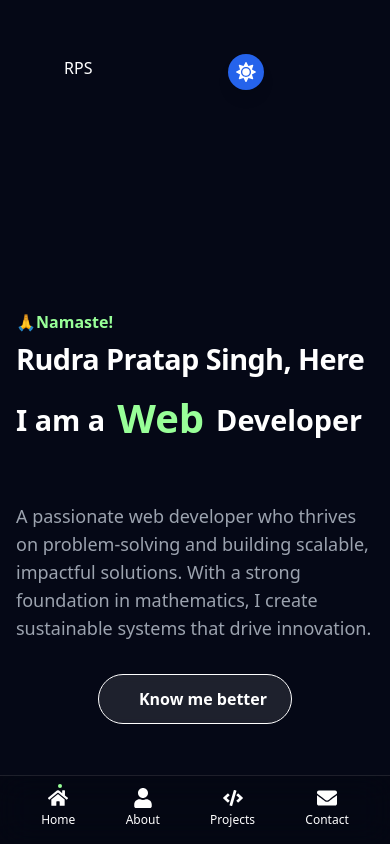
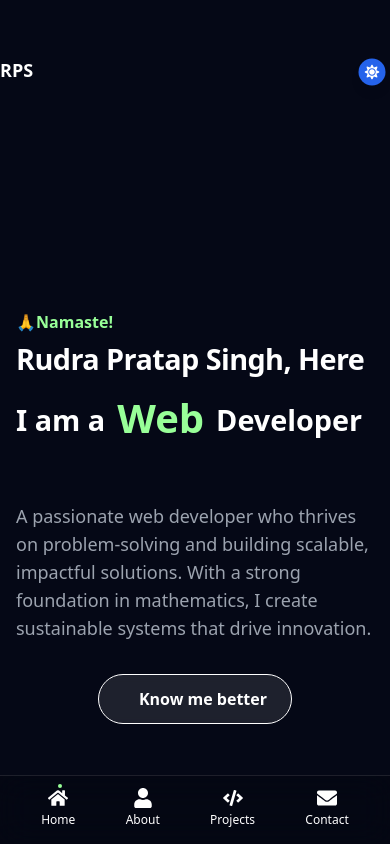
Before and after one commit to lord-rudra0/My-Portfolio, a React (Vite) app: page / in a window 390 px wide. Shown: the top 844 px of the page. Built offline with nearby package versions, Linux system fonts and the light colour scheme.

Commit message:
navbar fix in mobile

```diff
--- a/src/components/Navbar.jsx
+++ b/src/components/Navbar.jsx
@@ -19,7 +19,6 @@ const Navbar = () => {
   const boxBg = useTransform(scrollY, [0, 100], ['rgba(255,255,255,0)', 'rgba(255,255,255,0.05)']);
   const boxBorder = useTransform(scrollY, [0, 100], ['0px', '1px']);
   const itemSpacing = useTransform(scrollY, [0, 100], [40, 20]);
-  const logoMargin = useTransform(scrollY, [0, 100], ['0 4rem', '0 0.75rem']);
   const blur = useTransform(scrollY, [0, 100], [0, 8]);
 
   const links = [
@@ -53,20 +52,20 @@ const Navbar = () => {
             borderWidth: boxBorder,
             backdropFilter: `blur(${blur}px)`,
           }}
-          className="rounded-full flex items-center justify-between border-white/10"
+          className="rounded-full flex items-center justify-between border-white/10 mx-2 md:mx-0"
         >
           <motion.div
-            className="flex items-center"
-            style={{ margin: logoMargin }}
+            className="flex items-center flex-1"
+            style={{ margin: '0 0.5rem md:0 4rem' }}
           >
-            <span className="h-8 transition-transform duration-300">
+            <span className="h-8 text-lg md:text-xl font-semibold transition-transform duration-300">
               RPS
             </span>
           </motion.div>
 
           {/* Desktop Navigation */}
           <motion.div
-            className="desktop-nav items-center justify-center"
+            className="md:flex desktop-nav items-center justify-center flex-[2]"
             style={{ gap: itemSpacing }}
           >
             {links.map(({ id, link, path }) => (
@@ -102,10 +101,12 @@ const Navbar = () => {
           </motion.div>
 
           <motion.div
-            className="flex items-center"
-            style={{ margin: logoMargin }}
+            className="flex items-center justify-end"
+            style={{ margin: '0 0.25rem md:0 4rem' }}
           >
-            <ThemeToggle />
+            <div className="scale-75 md:scale-100">
+              <ThemeToggle />
+            </div>
           </motion.div>
         </motion.div>
       </motion.div>
```
